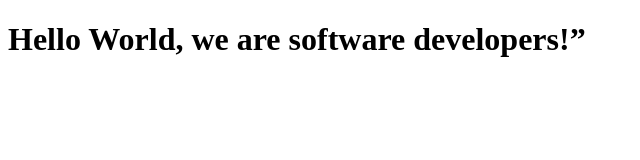
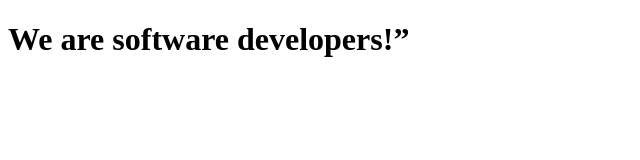
Before and after one commit to mandelatuks/mandela_adebowale-trial-microverse, a plain HTML site: page index.html in a window 1280 px wide. Shown: the whole page, without its empty margins (0-640 px from the left). Drawn offline with Linux system fonts and the light colour scheme.

Commit message:
edditing something

```diff
--- a/index.html
+++ b/index.html
@@ -7,7 +7,7 @@
   </head>
 
   <body>
-<h1>Hello World, we are software developers!”</h1>
+<h1>We are software developers!”</h1>
 
 
 
```
